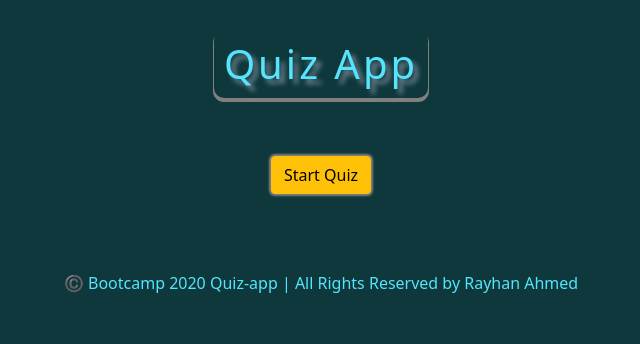
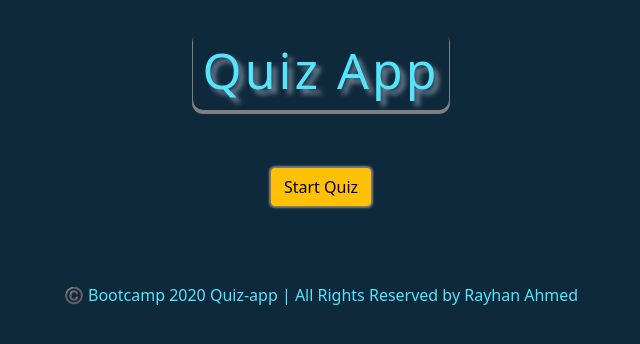
Before and after one commit to srehanpk/quiz-app, a React (Create React App) app: page / in a window 1280 px wide. Shown: the top 344 px of the page, without its empty margins (319-959 px from the left). Built offline with nearby package versions, Linux system fonts and the light colour scheme.

Commit message:
update css

```diff
--- a/src/App.css
+++ b/src/App.css
@@ -1,5 +1,5 @@
 .back{
-  background-color: #0e383b;
+  background-color: #0e293b;
   height: 110vh ;
 
 }
@@ -14,6 +14,7 @@
 }
 .header{
   color: #54e5fc;
+  font-size: 50px;
   border-radius: 10px;
   box-shadow: gray 0px 3px 0px 1px;
   width: max-content;
--- a/src/App.tsx
+++ b/src/App.tsx
@@ -94,7 +94,7 @@ function App() {
 
         {!gameOver ? <p className="score ">Your Score = {score}</p> : null }
 
-        {loading &&  <p><img className="loading" src="./loading.gif" alt="loading..." /> </p> }
+        {loading &&  <p><img className="loading" src="./loading.gif" alt="loading..." /> <br/>loading.....</p> }
 
 
       </div>
```
